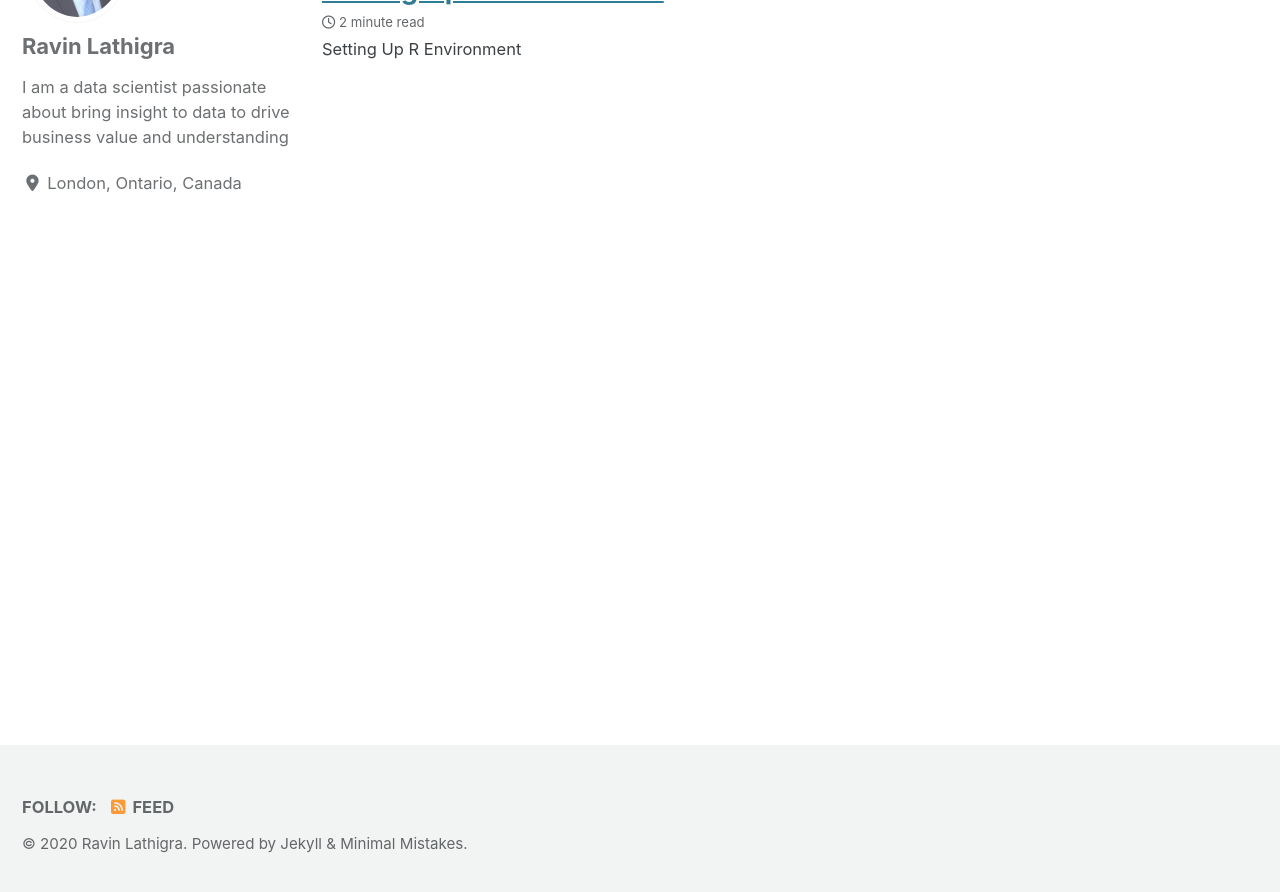
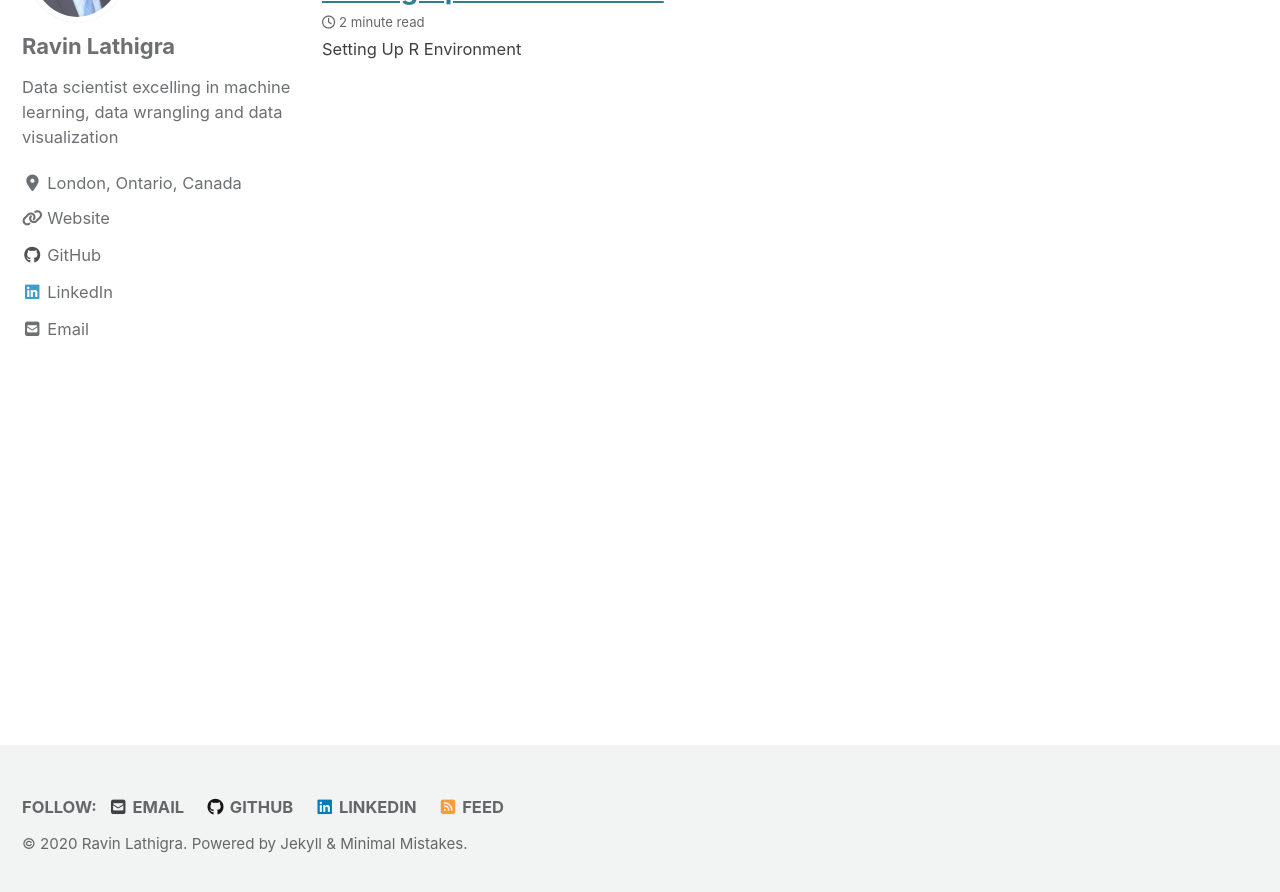
Before and after one commit to Ravinlathigra/Ravinlathigra.github.io, a Jekyll site: the page built from index.html, in a window 1280 px wide and 900 px high, scrolled down 919 px. Shown: the top 892 px of the window. Built offline with Jekyll 4.4.1, drawn with Linux system fonts in a browser that asks for light colours; cached includes are drawn as plain includes; nearby versions of some CDN libraries; the list of posts is cut into pages by our own code.

Commit message:
inital update

```diff
--- a/_config.yml
+++ b/_config.yml
@@ -23,7 +23,7 @@ name                     : "Ravin Lathigra"
 description              : "This website contains a subset of my data science projects and blog posts for anyone interested in learning more about data science"
 url                      : "https://Ravinlathigra.github.io"
 baseurl                  : # the subpath of your site, e.g. "/blog"
-repository               : # GitHub username/repo-name e.g. "mmistakes/minimal-mistakes"
+repository               : "Ravinlathigra/Ravinlathigra.github.io"
 teaser                   : # path of fallback teaser image, e.g. "/assets/images/500x300.png"
 logo                     : "/images/logo.jpg"
 masthead_title           : # overrides the website title displayed in the masthead, use " " for no title
@@ -109,28 +109,28 @@ analytics:
 author:
   name             : "Ravin Lathigra"
   avatar           : "/images/bio-pic.jpg"
-  bio              : "I am a data scientist passionate about bring insight to data to drive business value and understanding"
+  bio              : "Data scientist excelling in machine learning, data wrangling and data visualization"
   location         : "London, Ontario, Canada"
-  email            :
+  email            : "rlathigra@gmail.com"
   links:
-    - label: "Email"
-      icon: "fas fa-fw fa-envelope-square"
-       #url: mailto:rlathigra@gmail.com
     - label: "Website"
       icon: "fas fa-fw fa-link"
-       #url: "https://ravinlathigra.github.io"
+      url: "https://www.copdips.com"
     - label: "Twitter"
       icon: "fab fa-fw fa-twitter-square"
-       #url: "https://twitter.com/LathigraRavin"
+      # url: "https://twitter.com/"
     - label: "Facebook"
       icon: "fab fa-fw fa-facebook-square"
-       #url: "https://facebook.com/ravin.lathigra"
+      # url: "https://facebook.com/"
     - label: "GitHub"
       icon: "fab fa-fw fa-github"
-       #url: "https://github.com/"
+      url: "https://github.com/Ravinlathigra"
+    - label: "LinkedIn"
+      icon: "fab fa-fw fa-linkedin"
+      url: "https://www.linkedin.com/in/ravin-lathigra-mda-asa-acia-42932183/"
     - label: "Instagram"
       icon: "fab fa-fw fa-instagram"
-       #url: "https://instagram.com/Ravinlathigra"
+      # url: "https://instagram.com/"
 
 # Site Footer
 footer:
@@ -141,12 +141,18 @@ footer:
     - label: "Facebook"
       icon: "fab fa-fw fa-facebook-square"
       # url:
+    - label: "Email"
+      icon: "fas fa-fw fa-envelope-square"
+      url: mailto:rlathgira@gmail.com
     - label: "GitHub"
       icon: "fab fa-fw fa-github"
-      # url:
+      url: "https://github.com/Ravinlathigra"
+    - label: "LinkedIn"
+      icon: "fab fa-fw fa-linkedin"
+      url: "https://www.linkedin.com/in/ravin-lathigra-mda-asa-acia-42932183/"
     - label: "GitLab"
       icon: "fab fa-fw fa-gitlab"
-       #url: "https://github.com/Ravinlathigra"
+      # url:
     - label: "Bitbucket"
       icon: "fab fa-fw fa-bitbucket"
       # url:
```
